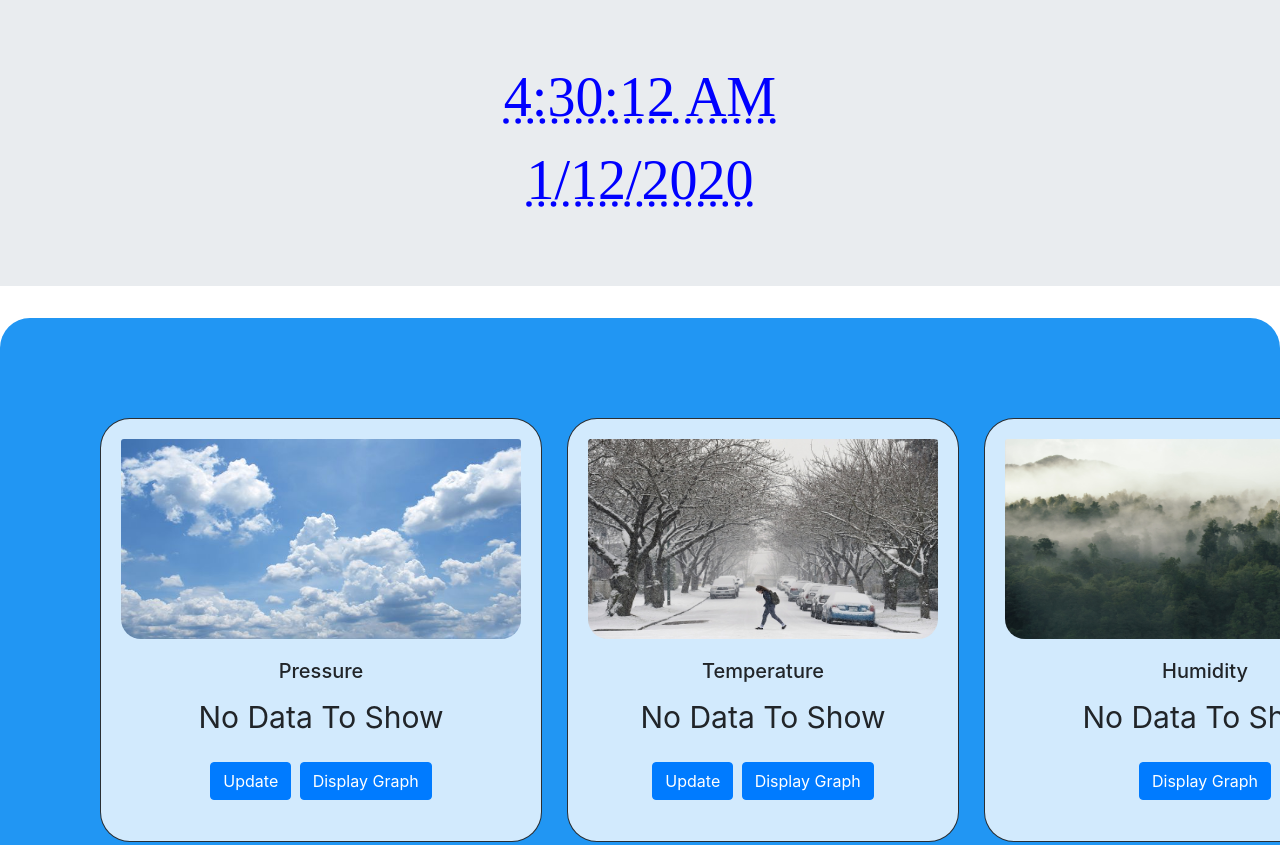
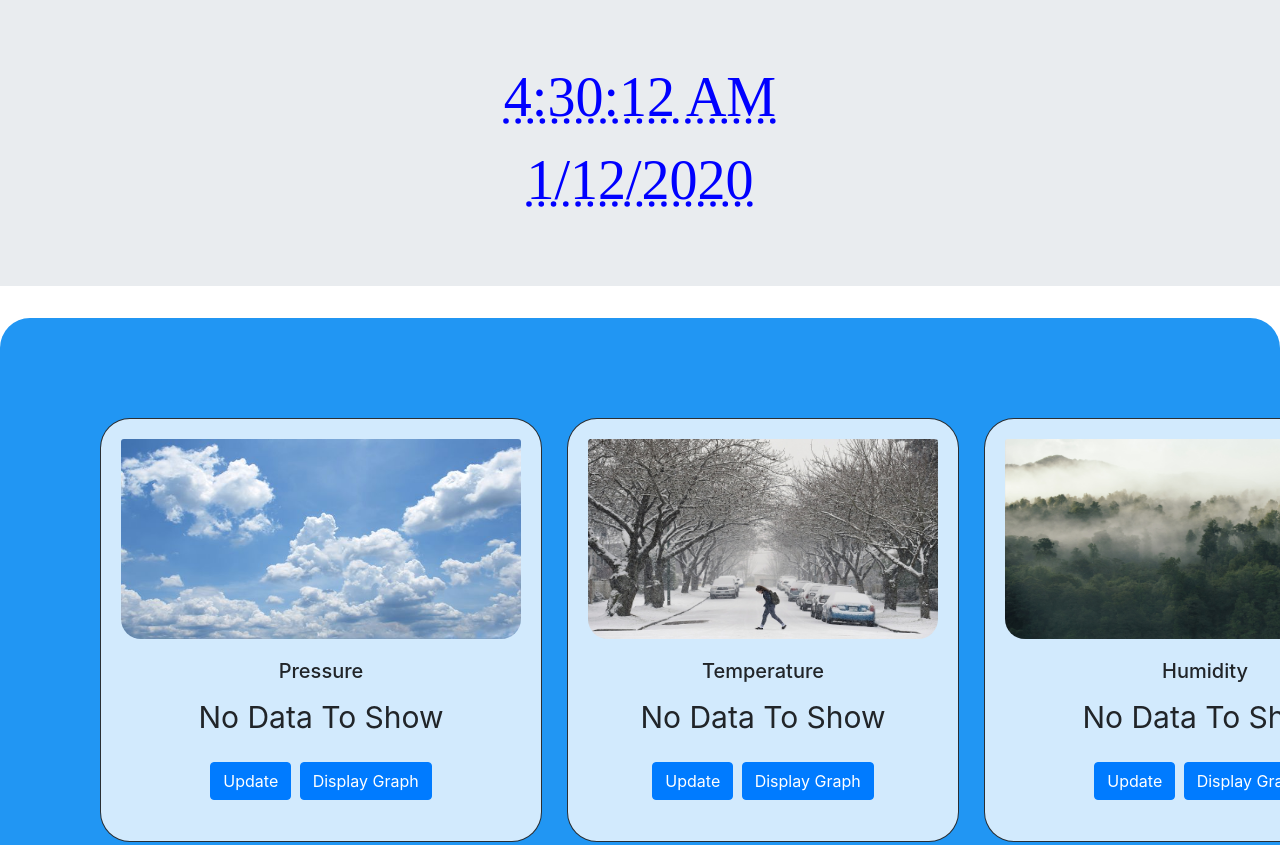
Before and after one commit to GabrielElkadiki/weatherMe-LTE, a plain HTML site: page temp/weatherMe.html in a window 1280 px wide. Shown: the top 845 px of the page. Drawn offline with nearby package versions, Linux system fonts and the light colour scheme.

Commit message:
correction

```diff
--- a/temp/weatherMe.html
+++ b/temp/weatherMe.html
@@ -168,6 +168,7 @@ $(window).load(function popup() {
   <div class="card-body">
     <h5 class="card-title">Humidity</h5>
     <p class="card-text" id="humidity">No Data To Show</p>
+    <a href="#" class="btn btn-primary" onclick='changeText("humidity", Math.random());'>Update</a>
     <a href="#" class="btn btn-primary" onclick='popup();'>Display Graph</a>
   </div></div>
   <div class="grid-item">
```
